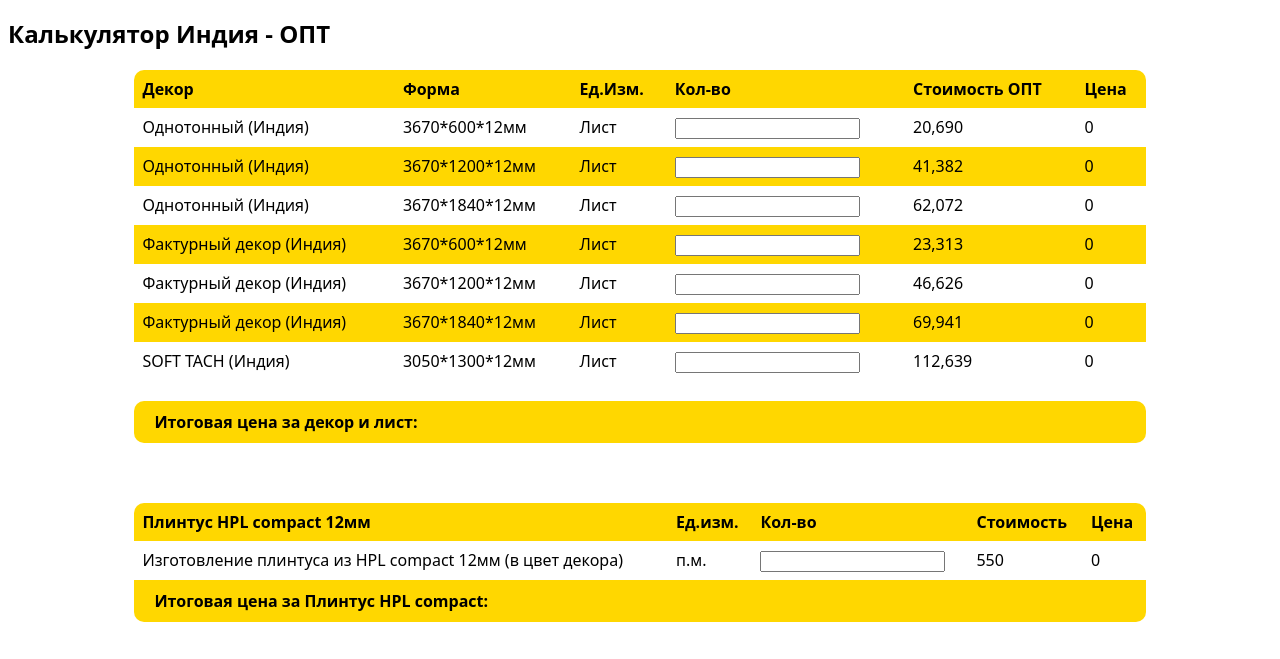
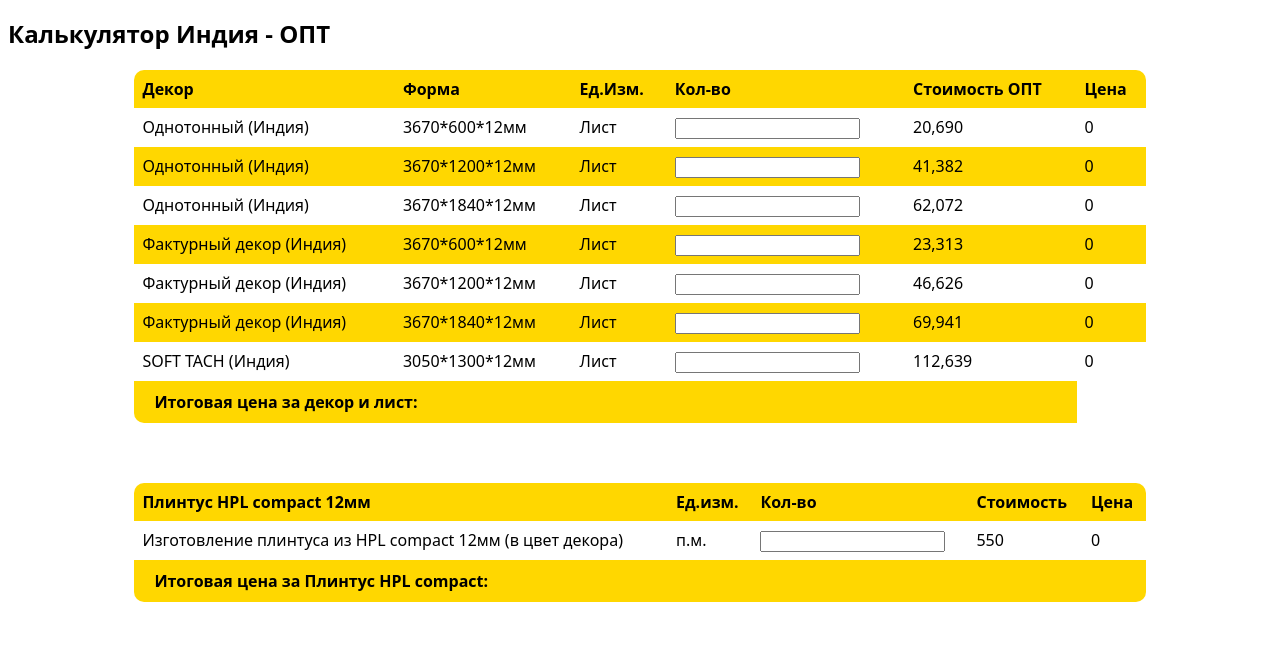
Before and after one commit to poltorashka16/OPT.github.io, a plain HTML site: page index.html in a window 1280 px wide. Shown: the part 118-777 px from the top of the page. Drawn offline with Linux system fonts and the light colour scheme; a script that the page names is missing.

Commit message:
Update index.html

```diff
--- a/index.html
+++ b/index.html
@@ -93,15 +93,12 @@
       </tr>
       <!-- Add more rows as needed -->
     </tbody>
+  <tfoot>
+   <tr>
+        <td colspan="5" id="totalCost">Итоговая цена за декор и лист: </td>
+    </tr>
+</tfoot>
   </table>
-
-  <table>
-    <thead>
-        <tr>
-            <td colspan="5" id="totalCost">Итоговая цена за декор и лист: </td>
-        </tr>
-    </thead>
-</table>
 
 <div class="table-spacing"></div>
 
```
